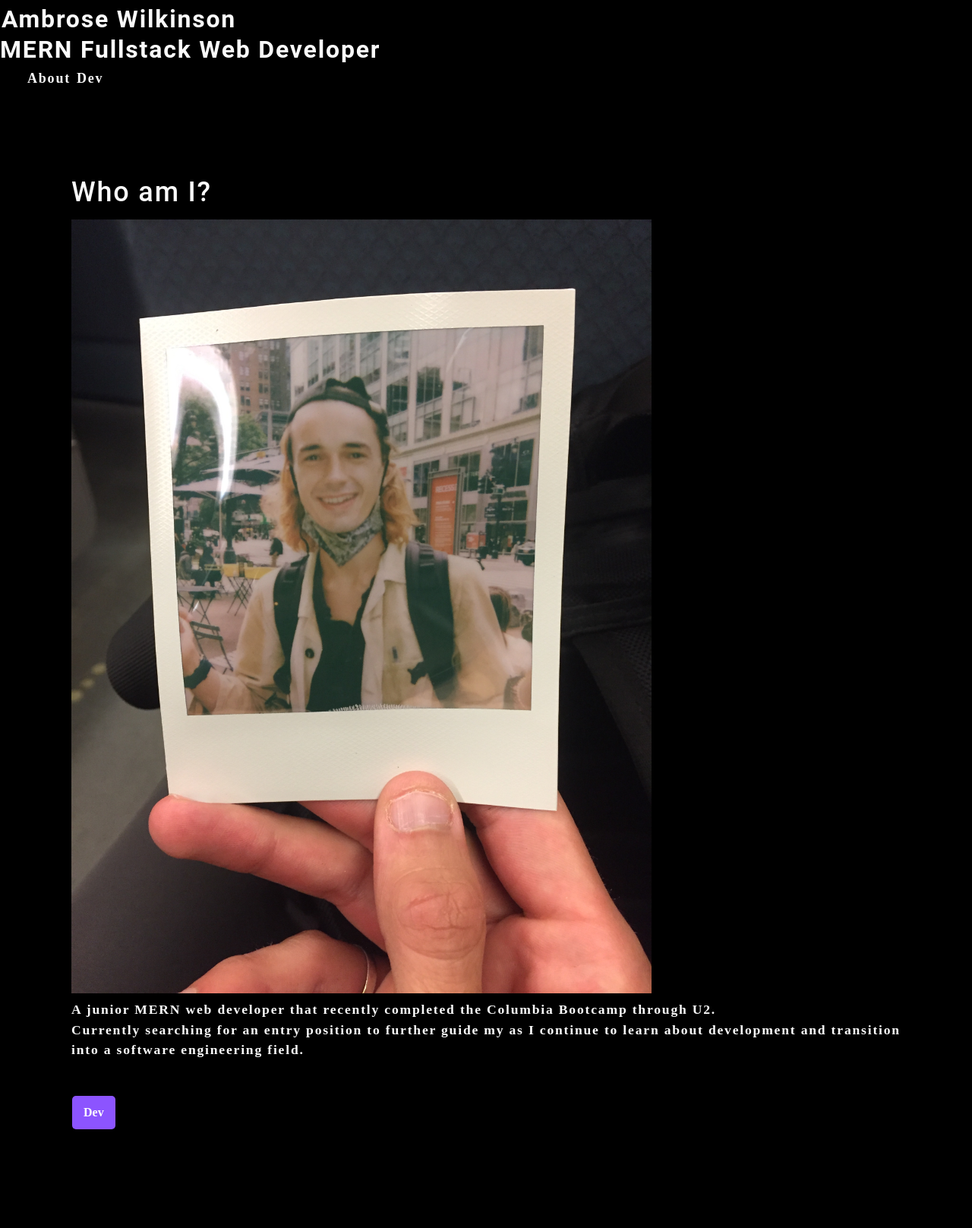
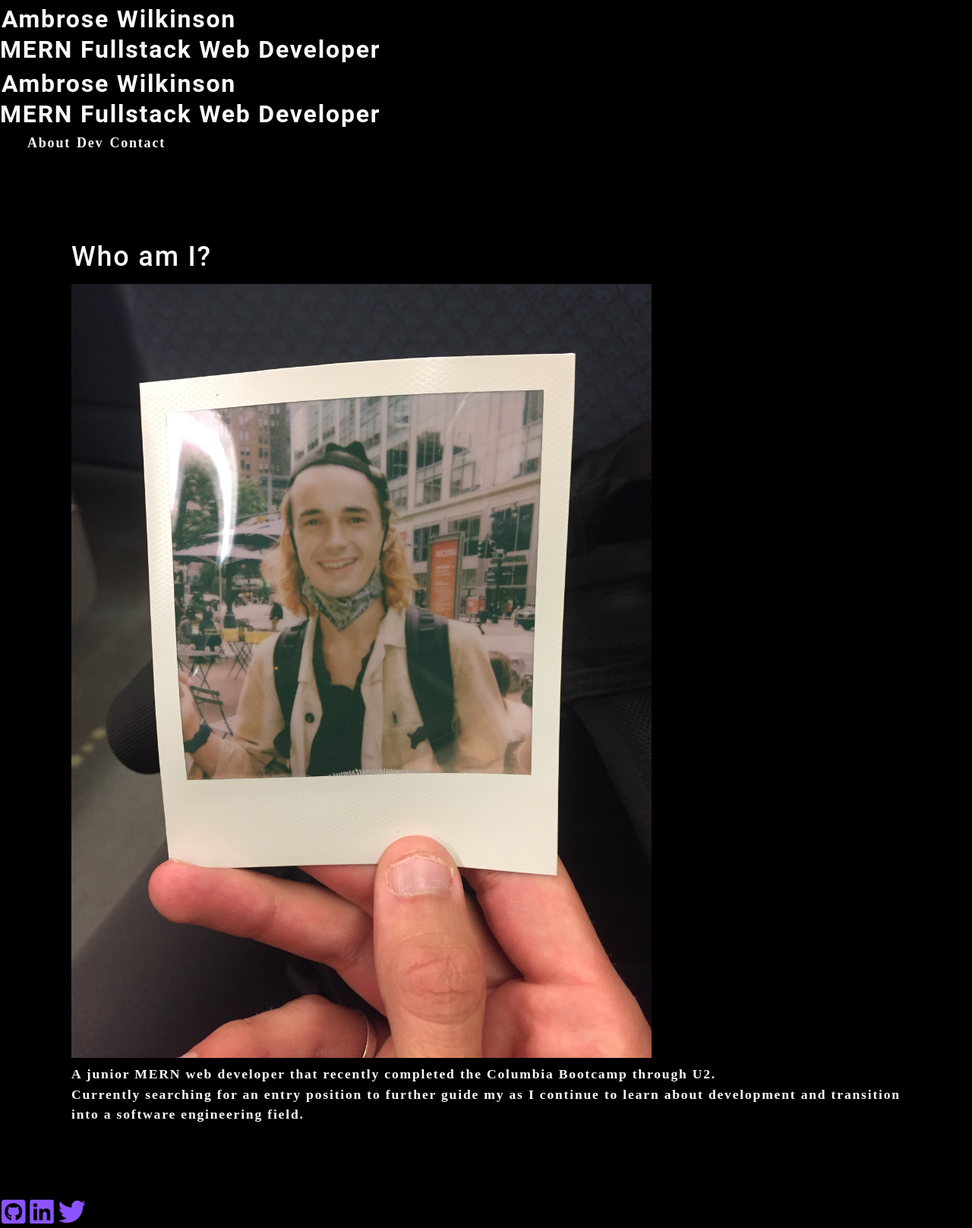
Before and after one commit to a-breezy/port-flo-lio, a React (Create React App) app: page / in a window 1280 px wide. Shown: the whole page at 76% size. Before the commit the page ends 1567 px from the top, so only its background shows below. Built offline with nearby package versions, Linux system fonts and the light colour scheme.

Commit message:
add header and footer and update index title

```diff
--- a/public/index.html
+++ b/public/index.html
@@ -15,6 +15,7 @@
       user's mobile device or desktop. See https://developers.google.com/web/fundamentals/web-app-manifest/
     -->
     <link rel="manifest" href="%PUBLIC_URL%/manifest.json" />
+    <link rel="stylesheet" href="https://cdnjs.cloudflare.com/ajax/libs/font-awesome/6.0.0/css/all.min.css" integrity="sha512-9usAa10IRO0HhonpyAIVpjrylPvoDwiPUiKdWk5t3PyolY1cOd4DSE0Ga+ri4AuTroPR5aQvXU9xC6qOPnzFeg==" crossorigin="anonymous" referrerpolicy="no-referrer" />
     <!--
       Notice the use of %PUBLIC_URL% in the tags above.
       It will be replaced with the URL of the `public` folder during the build.
@@ -24,7 +25,7 @@
       work correctly both with client-side routing and a non-root public URL.
       Learn how to configure a non-root public URL by running `npm run build`.
     -->
-    <title>React App</title>
+    <title>Ambrose Wilkinson Portfolio</title>
   </head>
   <body>
     <noscript>You need to enable JavaScript to run this app.</noscript>
--- a/src/App.js
+++ b/src/App.js
@@ -1,10 +1,14 @@
 import React, { useState } from "react";
 // import logo from './logo.svg';
 import "./App.css";
+import Header from "./components/Header";
 import About from "./components/About";
-import Nav from "./components/Nav";
 import Dev from "./components/Dev";
-// import Contact from "./components/Contact";
+// import Photography from "./components/Photography";
+// import Blog from "./components/Blog";
+import Contact from "./components/Contact";
+// import Resume from "./components/Resume";
+import Footer from "./components/Footer";
 
 function App() {
 	const pages = [
@@ -12,24 +16,17 @@ function App() {
 		{ name: "Dev", comp: <Dev /> },
 		// { name: "Photography", comp: <Photography />}
 		// { name: "Blog", comp: <Blog />}
-		// { name:"Contact", comp: <Contact />}
+		{ name: "Contact", comp: <Contact /> },
+		// { name:"Resume", comp: <Resume />}
 	];
 
 	const [page, setPage] = useState(pages[0].comp);
 
 	return (
 		<div>
-			<Nav pages={pages} setPage={setPage}></Nav>
-			<main>
-				{page}
-				<button
-					onClick={() => {
-						setPage(pages[1].comp);
-					}}
-				>
-					{pages[1].name}
-				</button>
-			</main>
+			<Header pages={pages} setPage={setPage} />
+			<main>{page}</main>
+			<Footer />
 		</div>
 	);
 }
--- /dev/null
+++ b/src/components/Footer/index.js
@@ -0,0 +1,19 @@
+import React from "react";
+
+function Footer() {
+	return (
+		<footer className="App-footer">
+			<a href="https://github.com/a-breezy">
+				<i className="fa-brands fa-github-square fa-2x"></i>
+			</a>
+			<a href="https://www.linkedin.com/in/ambrose-wilkinson/">
+				<i className="fa-brands fa-linkedin fa-2x"></i>
+			</a>
+			<a href="https://twitter.com/a_breezy64">
+				<i className="fa-brands fa-twitter fa-2x"></i>
+			</a>
+		</footer>
+	);
+}
+
+export default Footer;
--- /dev/null
+++ b/src/components/Header/index.js
@@ -0,0 +1,19 @@
+import React from "react";
+import Nav from "../Nav";
+
+function Header({ pages, setPage }) {
+	return (
+		<header>
+			<h2>
+				<a data-testid="link" href="/">
+					Ambrose Wilkinson
+					<br />
+					MERN Fullstack Web Developer
+				</a>
+			</h2>
+			<Nav pages={pages} setPage={setPage} />
+		</header>
+	);
+}
+
+export default Header;
```
